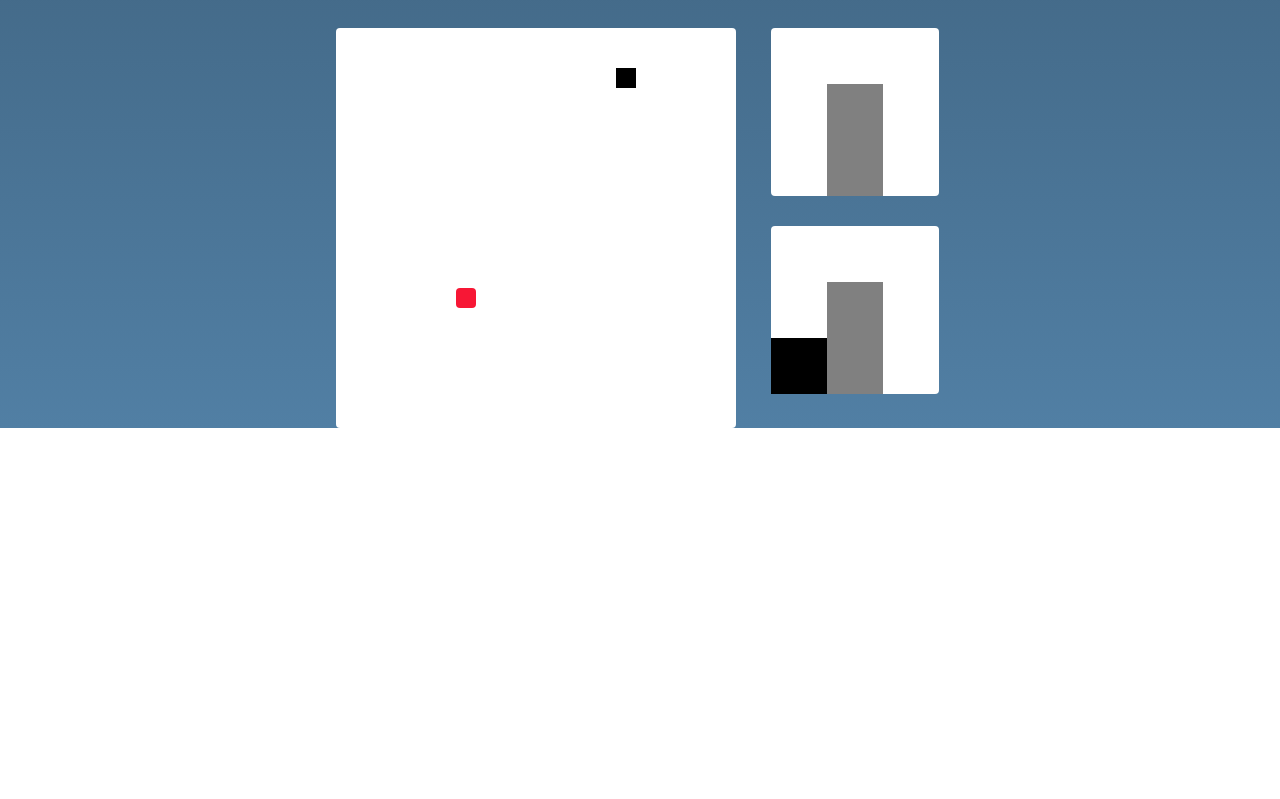
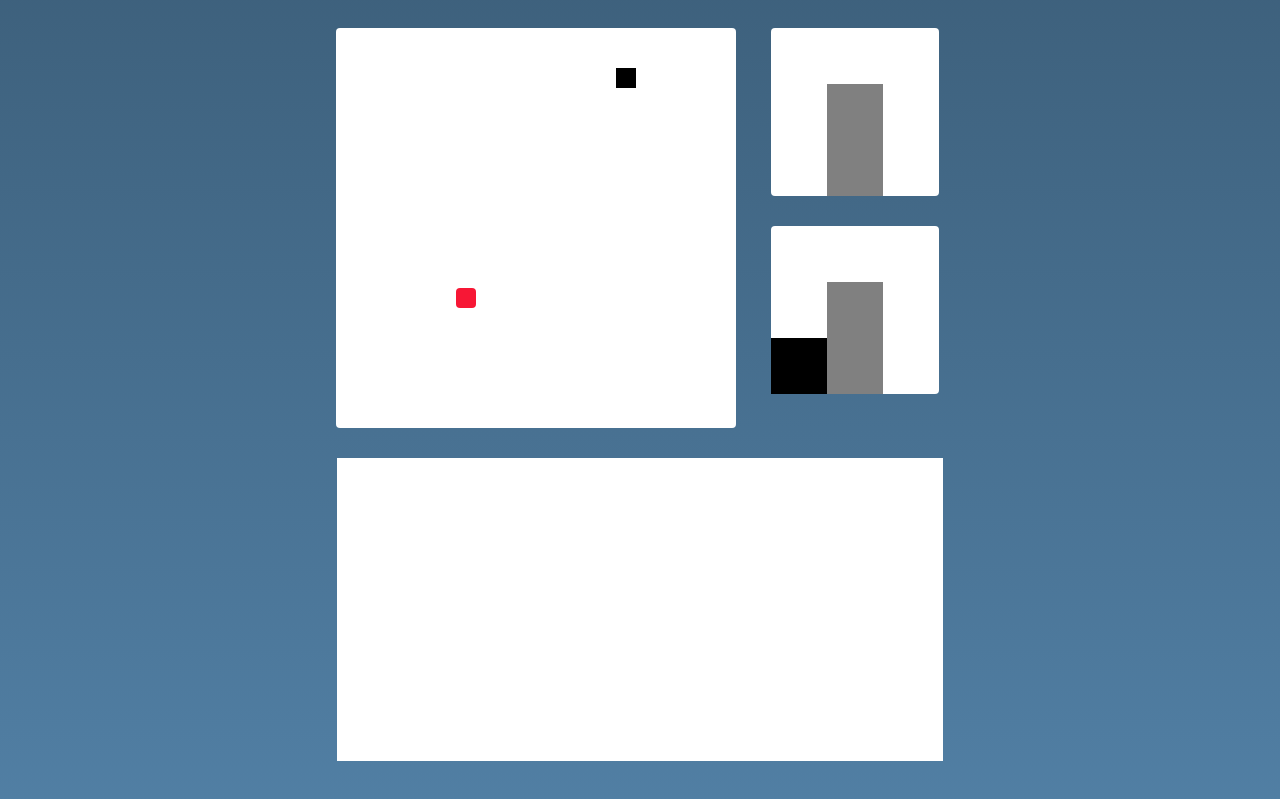
Before and after one commit to sid-sr/Q-Snake, a React (Create React App) app: page / in a window 1280 px wide. Shown: the part 1097-1896 px from the top of the page. Before the commit the page ends 1525 px from the top, so only its background shows below. Built offline with nearby package versions, Linux system fonts and the light colour scheme.

Commit message:
added q-table visualization

```diff
--- a/src/Board.js
+++ b/src/Board.js
@@ -1,7 +1,8 @@
 import React, {Component} from 'react';
 import SnakeDot from './SnakeDot.js';
 import Food from './Food.js';
-import State from './State.js'
+import State from './State.js';
+import QTable from './QTable.js';
 import { Form, Row, Col, Button, Card } from 'react-bootstrap';
 
 const genCoords = () => {
@@ -16,9 +17,9 @@ const manhattanDist = (p1, p2) => {
 
 const createQTable = () => {
     var arr = [];
-    for(var i = 0; i < 16; i++) {
+    for(var i = 0; i < 8; i++) {
         var oth = [];
-        for(var j = 0; j < 8; j++) {
+        for(var j = 0; j < 16; j++) {
             oth.push([0, 0, 0, 0]);
         }
         arr.push(oth);
@@ -26,7 +27,20 @@ const createQTable = () => {
     return arr;
 }
 
+const createVisited = () => {
+    var arr = [];
+    for(var i = 0; i < 8; i++) {
+        var oth = [];
+        for(var j = 0; j < 16; j++) {
+            oth.push(false);
+        }
+        arr.push(oth);
+    }
+    return arr;
+}
+
 var Q_table = createQTable();
+var visited = createVisited();
 
 const dirs = [[-5, 0], [0, -5], [5, 0], [0, 5]];
 
@@ -159,17 +173,15 @@ class Board extends Component {
         });
     }
 
-    action = (eps) => {
-        var [surr, dir] = this.getState();
-        var v1 = surr[0] + (2 * surr[1]) + (4 * surr[2]) + (8 * surr[3]);
+    action = (eps, dir, v1) => {
         if(Math.random() < eps) {
             return Math.floor(Math.random() * 4);
         }
         else {
             var mx = -100000, ind = 0;
             for(var i = 0; i < 4; i++) {
-                if(Q_table[v1][dir][i] > mx) {
-                    mx = Q_table[v1][dir][i];
+                if(Q_table[dir][v1][i] > mx) {
+                    mx = Q_table[dir][v1][i];
                     ind = i;
                 }
             }
@@ -178,6 +190,8 @@ class Board extends Component {
     }
 
     qlearning = async () => {
+        Q_table = createQTable();
+        visited = createVisited();
         var mx, mxs = 0, done, reward;
         var next_surr, next_dir, next_v1;
         var surr, dir, v1, dist, action, steps;
@@ -194,7 +208,8 @@ class Board extends Component {
                 dist = manhattanDist(this.state.food, this.state.dots[this.state.dots.length - 1]);
 
                 // step
-                action = this.action(cur_epsilon);
+                action = this.action(cur_epsilon, dir, v1);
+                visited[dir][v1] = true;
 
                 // moving and checking the length 2 edge case:
                 if(this.setDir(action + 37)) done = true;
@@ -219,14 +234,14 @@ class Board extends Component {
                 if(!done) {
                     mx = -100000;
                     for(var i = 0; i < 4; i++) {
-                        if(Q_table[next_v1][next_dir][i] >= mx) {
-                            mx = Q_table[next_v1][next_dir][i];
+                        if(Q_table[next_dir][next_v1][i] >= mx) {
+                            mx = Q_table[next_dir][next_v1][i];
                         }
                     }
                 }
                 else mx = 0;
 
-                Q_table[v1][dir][action] += 0.01 * ((reward + (this.state.discount_factor * mx)) - Q_table[v1][dir][action])
+                Q_table[dir][v1][action] += 0.01 * ((reward + (this.state.discount_factor * mx)) - Q_table[dir][v1][action])
 
                 v1 = next_v1;
                 dir = next_dir;
@@ -312,9 +327,9 @@ class Board extends Component {
     }
 
     testAgent = async() => {
-        var done, mxs = 0, reward;
+        var done, mxs = 0;
         var next_surr, next_dir, next_v1;
-        var surr, dir, v1, dist, action, steps;
+        var surr, dir, v1, action, dist, steps;
         while(this.state.agent_state === 1) {
             done = false;
             [surr, dir] = this.getState();
@@ -325,7 +340,7 @@ class Board extends Component {
                 dist = manhattanDist(this.state.food, this.state.dots[this.state.dots.length - 1]);
 
                 // step
-                action = this.action(0);
+                action = this.action(0, dir, v1);
 
                 // moving and checking the length 2 edge case:
                 if(this.setDir(action + 37)) done = true;
@@ -336,16 +351,6 @@ class Board extends Component {
                     [next_surr, next_dir] = this.getState();
                     next_v1 = next_surr[0] + (2 * next_surr[1]) + (4 * next_surr[2]) + (8 * next_surr[3]);
                 }
-
-                // reward
-                if(done)
-                    reward = -100;
-                else if(this.state.justAte)
-                    reward = 30;
-                else if(manhattanDist(this.state.food, this.state.dots[this.state.dots.length - 1]) < dist)
-                    reward = 1;
-                else
-                    reward = -5;
 
                 v1 = next_v1;
                 dir = next_dir;
@@ -496,7 +501,11 @@ class Board extends Component {
                     <State curState={this.getState()} />
                 </Col>
             </Row>
-
+            <Row className="justify-content-center">
+                <Col  md="auto" lg="auto" sm="auto" xs="auto">
+                    <QTable curState={Q_table} found={visited}/>
+                </Col>
+            </Row>
             </>
         );
     }
--- /dev/null
+++ b/src/QTable.css
@@ -0,0 +1,7 @@
+.square {
+    display: block;
+    float: left;
+    width: 37.9px;
+    height: 37.9px;
+    padding: 6px 0;
+}
--- /dev/null
+++ b/src/QTable.js
@@ -0,0 +1,110 @@
+import React from 'react';
+import 'bootstrap/dist/css/bootstrap.min.css';
+import './QTable.css';
+import {Row} from 'react-bootstrap';
+
+function argMax(array) {
+    return array.map((x, i) => [x, i]).reduce((r, a) => (a[0] > r[0] ? a : r))[1];
+}
+
+const dir_c = ['L', 'U', 'R', 'D'];
+
+// 4 - impossible states
+const best_moves = [
+    [2, 1, 2, 3, 1, 1, 0, 3, 2, 2, 2, 2, 1, 1, 0, 4],
+    [1, 1, 2, 3, 1, 1, 0, 3, 1, 1, 2, 2, 1, 1, 0, 4],
+    [1, 1, 2, 3, 0, 1, 0, 3, 1, 1, 0, 2, 1, 1, 0, 4],
+    [0, 3, 0, 3, 0, 1, 0, 3, 0, 1, 0, 2, 0, 1, 0, 4],
+    [3, 3, 3, 3, 0, 3, 0, 3, 0, 1, 0, 2, 0, 1, 0, 4],
+    [3, 3, 3, 3, 3, 3, 3, 3, 0, 1, 0, 2, 0, 1, 0, 4],
+    [3, 2, 3, 3, 3, 3, 3, 3, 2, 2, 2, 2, 0, 1, 0, 4],
+    [2, 2, 2, 2, 3, 3, 0, 3, 2, 2, 2, 2, 0, 1, 0, 4]
+];
+
+const QTable = (props) => {
+    return (
+        <>
+        <div style={{'margin-top': '30px', 'margin-bottom': '50px'}}>
+        {
+
+                props.curState.map((arr, row) => {
+                    var v = arr.map(argMax)
+                    return (
+                        <Row>
+                        {
+                            v.map((val, col) => {
+                                var c = col
+                                return (
+
+                                    props.found[row][c] === false
+                                    ?
+                                        <div className='square' style={{'background-color': 'white', 'text-align':'center'}}></div>
+                                    :
+                                        val === best_moves[row][c]
+                                        ?
+                                            <div className='square' style={{'background-color': '#18ff85', 'text-align':'center'}}>{dir_c[val]}</div>
+                                        :
+                                            <div className='square' style={{'background-color': '#ea3c53', 'text-align':'center'}}>{dir_c[val]}</div>
+                                )
+                            })
+                        }
+                        </Row>
+                    )
+                })
+
+        }
+        </div>
+        </>
+
+    )
+}
+
+export default QTable;
+
+/*
+
+            {
+            props.curState.map((arr, row) => {
+                var v = arr.map(argMax), r = row
+                return (
+                    <Row>
+                        {v}
+                    </Row>
+                )
+            })
+            }
+
+            props.curState.map((arr, row) => {
+                var v = arr.map(argMax), r = row
+                return (
+                    <Row>
+                        v.map((val, col) => {
+                            if(!props.found[row][col]) {
+                                <div className='square' style={{'background-color': 'gray'}}></div>
+                            }
+                            else {
+                                <div className='square' style={{'background-color': '#18ff85'}}></div>
+                            }
+                        })
+                    </Row>
+                )
+            })
+
+            <div className='square' style={{'background-color': 'white'}}></div>
+            <div className='square' style={{'background-color': 'white'}}></div>
+            <div className='square' style={{'background-color': 'white'}}></div>
+            <div className='square' style={{'background-color': 'white'}}></div>
+            <div className='square' style={{'background-color': 'white'}}></div>
+            <div className='square' style={{'background-color': 'white'}}></div>
+            <div className='square' style={{'background-color': 'white'}}></div>
+            <div className='square' style={{'background-color': 'white'}}></div>
+            <div className='square' style={{'background-color': 'white'}}></div>
+            <div className='square' style={{'background-color': 'white'}}></div>
+            <div className='square' style={{'background-color': 'white'}}></div>
+            <div className='square' style={{'background-color': 'white'}}></div>
+            <div className='square' style={{'background-color': 'white'}}></div>
+            <div className='square' style={{'background-color': 'white'}}></div>
+            <div className='square' style={{'background-color': 'white'}}></div>
+            <div className='square' style={{'background-color': 'white'}}></div>
+
+            */
```
Also changed, not shown: src/img/qtable.png (added), 1 other file (tests, documents, lock files or other folders).
